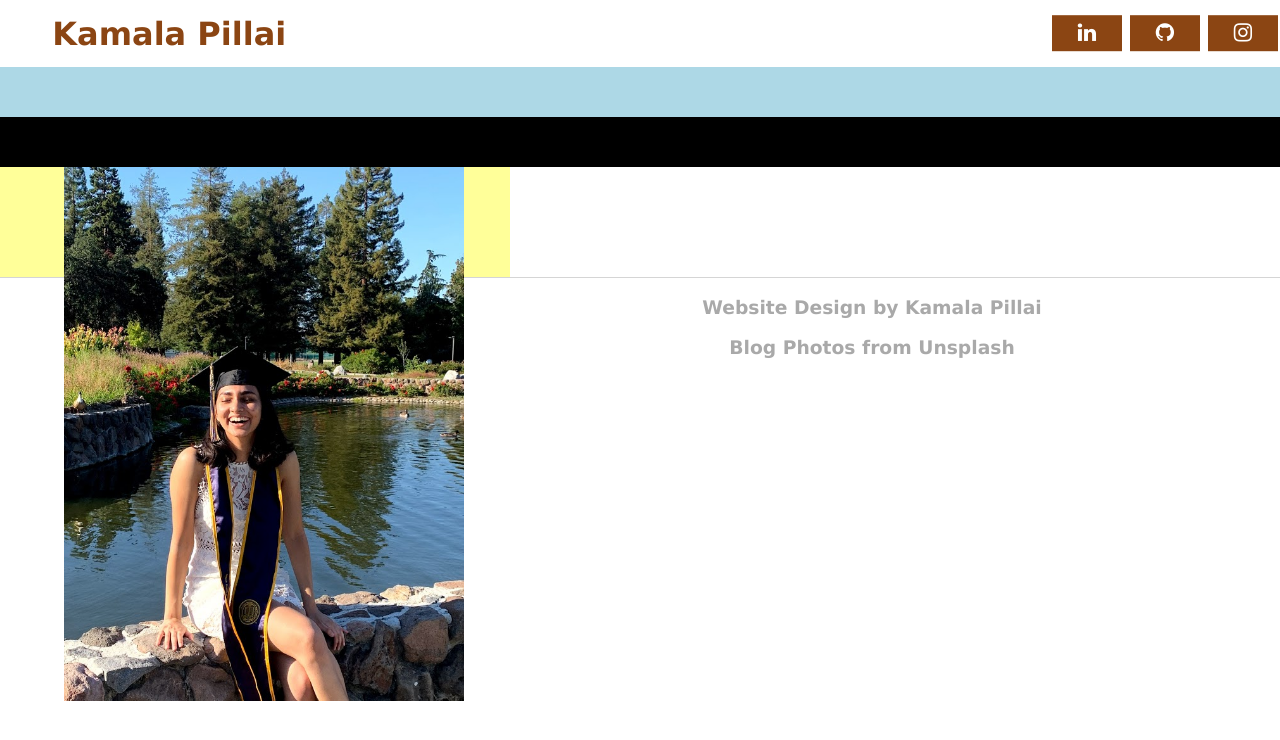
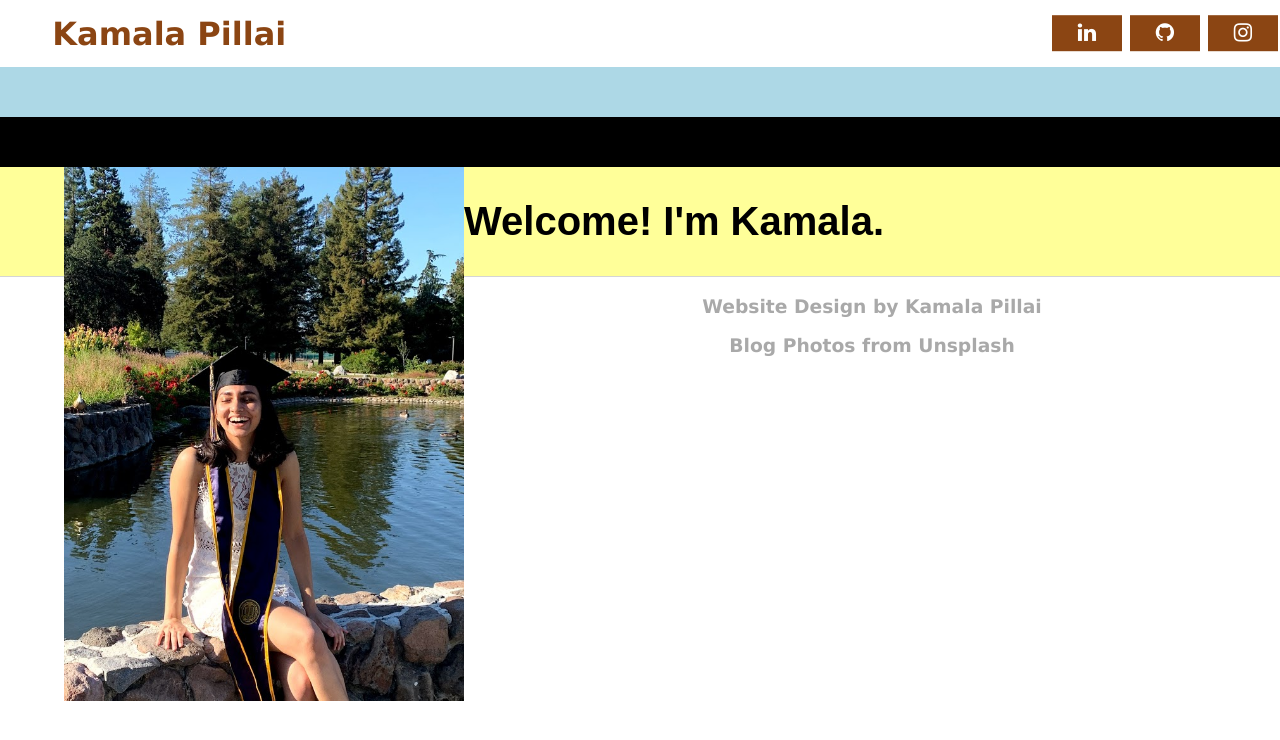
Before and after one commit to kpill/kpill.github.io, a Jekyll site: the page built from index.html, in a window 1280 px wide. Shown: the top 740 px of the page. Built offline with Jekyll 4.4.1, drawn with Linux system fonts in a browser that asks for light colours.

Commit message:
Update main.css

```diff
--- a/css/main.css
+++ b/css/main.css
@@ -233,8 +233,8 @@
 
 	.yellow-box {
 		background-color: rgb(255,255,153);
-		width: 500px;
-		height: 100px;
+		/*width: 500px;
+		height: 100px;*/
 		padding: 5px;
 		/*transform: translate(75%, 50%);*/
 	}
```
